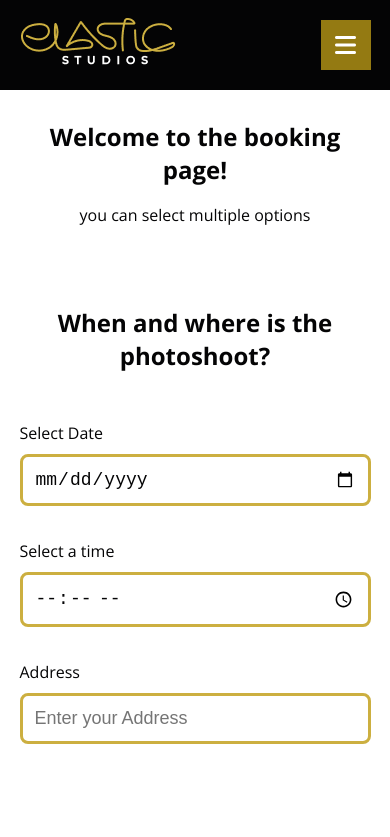
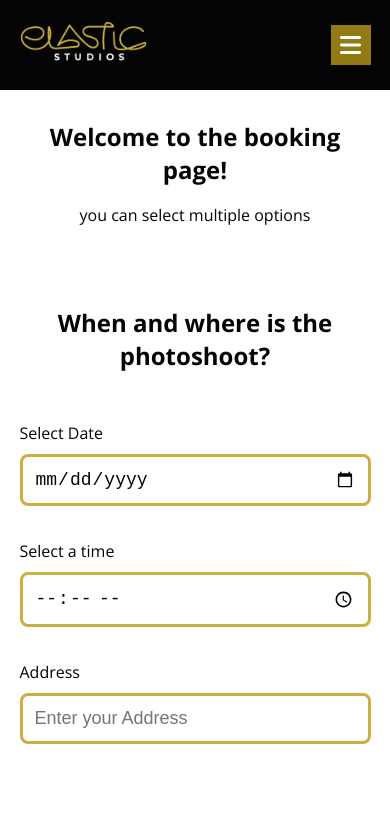
Before and after one commit to joydey100/elastic-studios, a plain HTML site: page book.html in a window 390 px wide. Shown: the top 837 px of the page. Drawn offline with nearby package versions, Linux system fonts and the light colour scheme.

Commit message:
something changed

```diff
--- a/css/style.css
+++ b/css/style.css
@@ -176,6 +176,10 @@ nav {
   justify-content: space-between;
   align-items: center;
 }
+.logo a img {
+  max-width: 90%;
+  margin: 0 auto;
+}
 .nav-content ul {
   display: flex;
   justify-content: space-around;
@@ -284,9 +288,15 @@ nav {
   .navigation {
     display: block;
   }
+  .logo a img {
+    max-width: 82%;
+  }
   .toggle {
     display: block;
+    width: 40px;
+    height: 40px;
   }
+
   .nav-content ul {
     display: none;
   }
@@ -309,7 +319,7 @@ nav {
   text-align: right;
 }
 .banner-details {
-  width: 474px;
+  max-width: 474px;
   z-index: 1;
 }
 .banner-social-icon a {
```
Also changed, not shown: index.html (+1 -5 lines).
